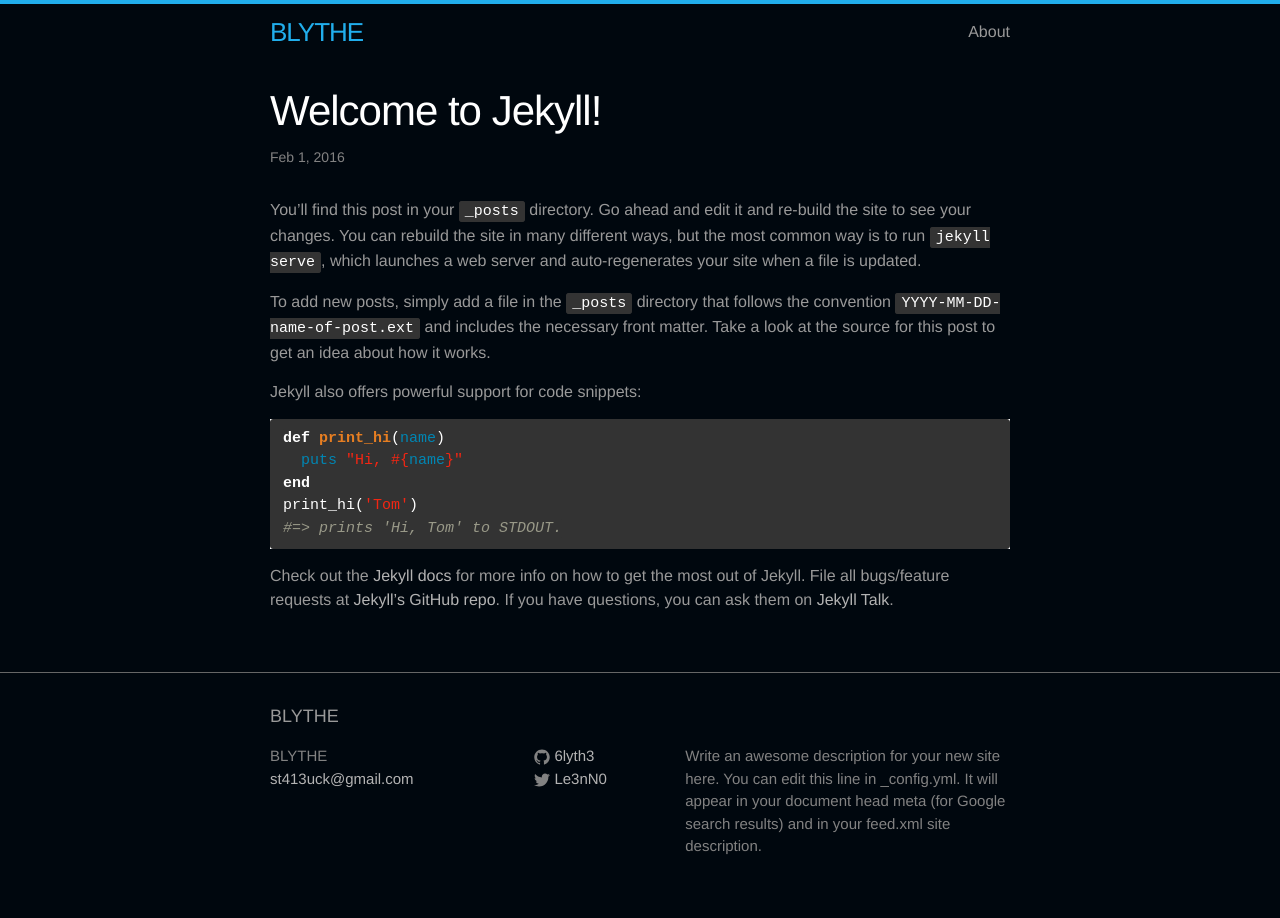
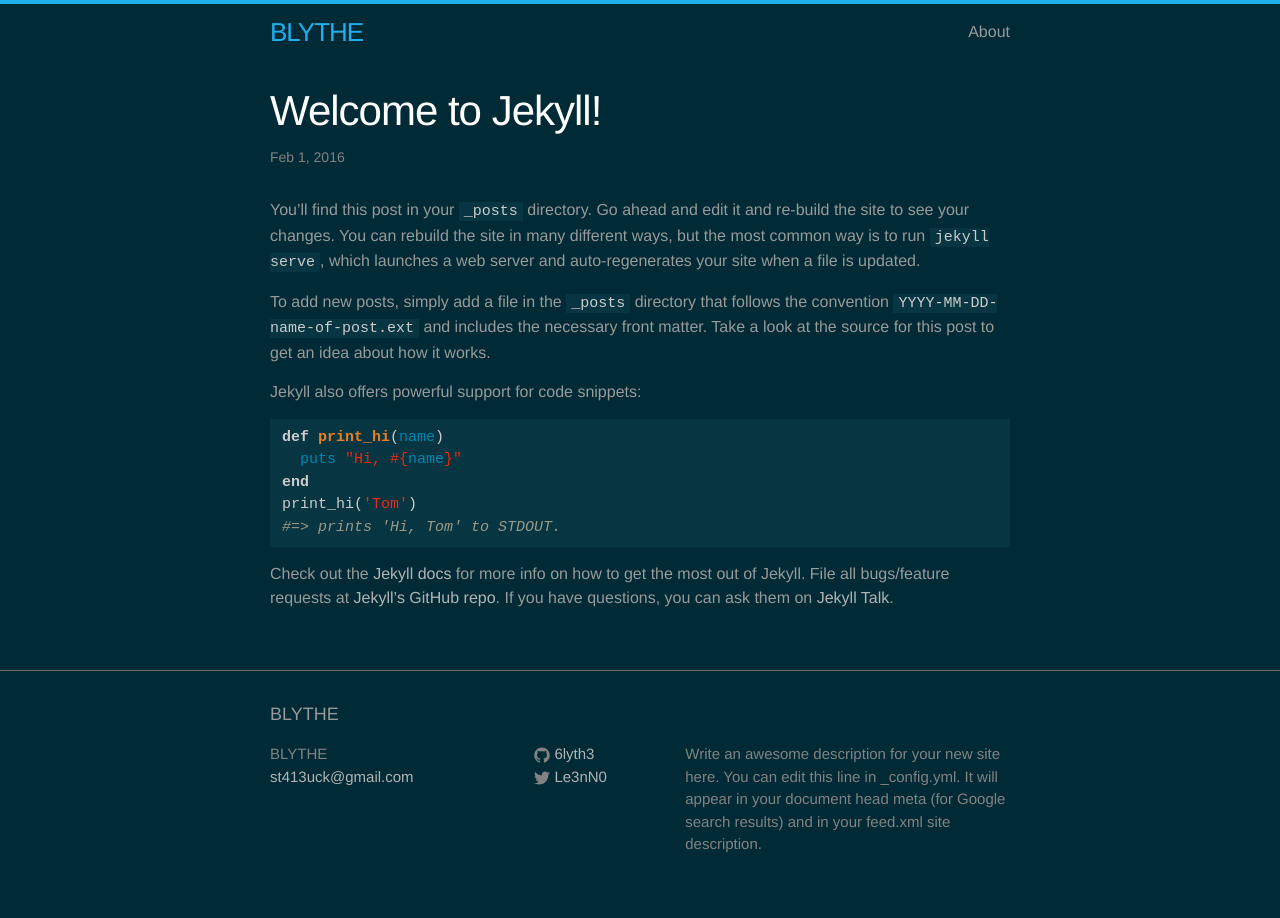
Before and after one commit to 6LYTH3/6lyth3.github.io, a Jekyll site: the page built from _posts/2016-02-01-welcome-to-jekyll.markdown, in a window 1280 px wide. Built offline with Jekyll 4.4.1, drawn with Linux system fonts in a browser that asks for light colours; comment, search, counter and statistics services are not loaded.

Commit message:
Change color

```diff
--- a/_sass/_base.scss
+++ b/_sass/_base.scss
@@ -131,9 +131,7 @@ pre,
 code {
     color: $brand-color;
     font-size: 15px;
-    border: 1px solid #333;
-    border-radius: 3px;
-    background-color: #333;
+    background-color: #073642;
 }
 
 code {
--- a/css/main.scss
+++ b/css/main.scss
@@ -17,8 +17,8 @@ $base-line-height: 1.5;
 $spacing-unit:     30px;
 
 $text-color:       #999;
-$background-color: #00070e;
-$brand-color:      #fff;
+$background-color: #002b36;
+$brand-color:      #ccc;
 
 $blue-color:       #21aeec;
 $line-color:       #666;
```
